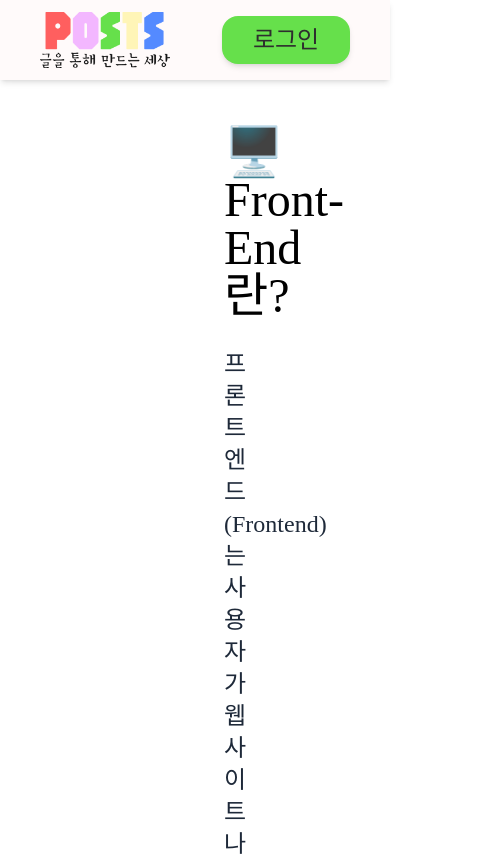
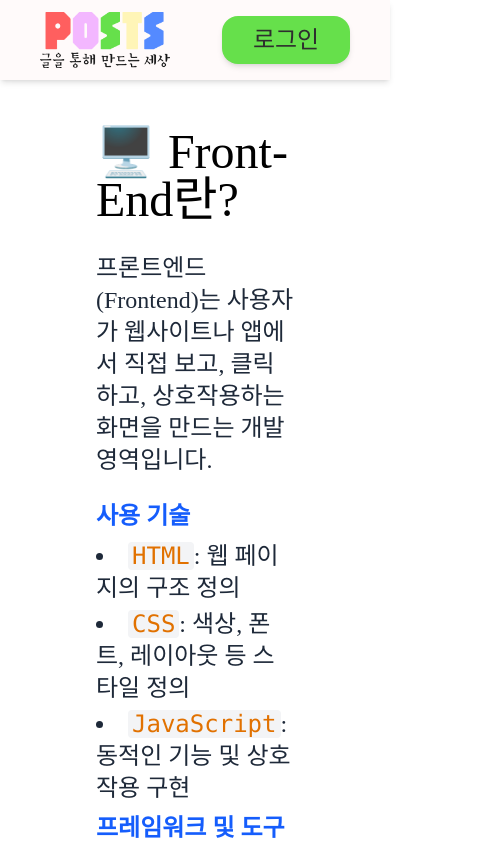
Before and after one commit to OZ-Coding-School/OZ_MSW_Session, a React (Vite) app: page / in a window 390 px wide. Shown: the top 856 px of the page, 496 px wide, since content can reach past the window. Built offline with nearby package versions, Linux system fonts and the light colour scheme; a web font is replaced by a local one.

Commit message:
✨ Feat: posts reponsive added
feat: posts reponsive added

```diff
--- a/src/components/posts/index.jsx
+++ b/src/components/posts/index.jsx
@@ -7,7 +7,7 @@ import FrontendIntro from "./Post.Content";
 
 export const Posts = () => {
   return (
-    <section className="z-auto mx-56 pt-32 flex flex-col gap-7 font-gamja text-sm">
+    <section className="z-auto mx-24 sm:mx-32 md:mx-40 lg:mx-56 pt-32 flex flex-col gap-7 font-gamja text-sm">
       <PostTitle className="">🖥️ Front-End란?</PostTitle>
       <PostDescription className="">
         <FrontendIntro />
```
